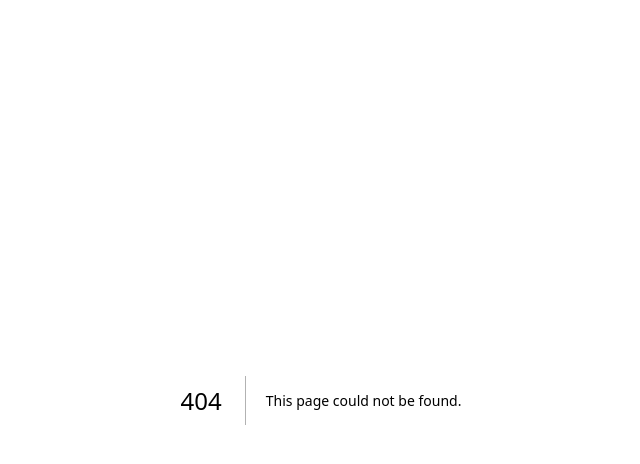
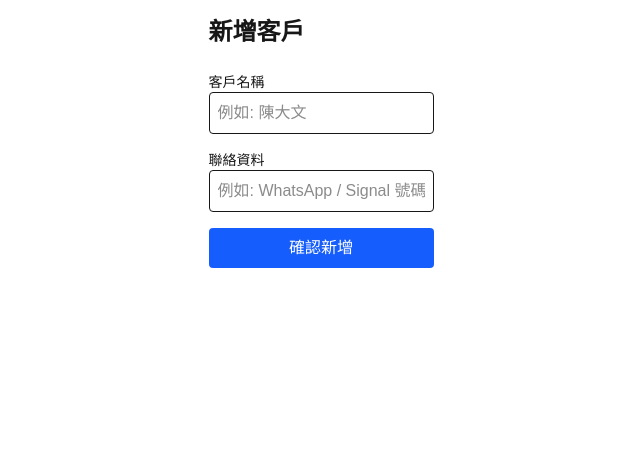
Before and after one commit to funcardboy/proxy-shopping-app, a Next.js app: page /add-customer in a window 1280 px wide. Before the commit this address had no page. Shown: the top 464 px of the page, without its empty margins (319-959 px from the left). Built offline with nearby package versions, Linux system fonts and the light colour scheme.

Commit message:
Add 'Add Customer' feature

```diff
--- /dev/null
+++ b/src/app/add-customer/page.tsx
@@ -0,0 +1,72 @@
+"use client";
+
+import { useState } from "react";
+import { useRouter } from "next/navigation";
+
+export default function AddCustomer() {
+  const router = useRouter();
+  const [loading, setLoading] = useState(false);
+
+  const [formData, setFormData] = useState({
+    name: "",
+    contact: "",
+  });
+
+  const handleSubmit = async (e: React.FormEvent) => {
+    e.preventDefault();
+    setLoading(true);
+
+    try {
+      const res = await fetch("/api/customers", {
+        method: "POST",
+        headers: { "Content-Type": "application/json" },
+        body: JSON.stringify(formData),
+      });
+
+      if (res.ok) {
+        router.push("/");
+      }
+    } catch (error) {
+      console.error("Failed to add customer", error);
+    } finally {
+      setLoading(false);
+    }
+  };
+
+  return (
+    <main className="p-4 max-w-lg mx-auto">
+      <h1 className="text-2xl font-bold mb-6">新增客戶</h1>
+      <form onSubmit={handleSubmit} className="space-y-4">
+        <div>
+          <label className="block text-sm font-medium">客戶名稱</label>
+          <input
+            className="w-full border p-2 rounded"
+            type="text"
+            value={formData.name}
+            onChange={(e) => setFormData({ ...formData, name: e.target.value })}
+            required
+            placeholder="例如: 陳大文"
+          />
+        </div>
+        <div>
+          <label className="block text-sm font-medium">聯絡資料</label>
+          <input
+            className="w-full border p-2 rounded"
+            type="text"
+            value={formData.contact}
+            onChange={(e) => setFormData({ ...formData, contact: e.target.value })}
+            required
+            placeholder="例如: WhatsApp / Signal 號碼"
+          />
+        </div>
+        <button
+          type="submit"
+          className="w-full bg-blue-600 text-white p-2 rounded hover:bg-blue-700 disabled:opacity-50"
+          disabled={loading}
+        >
+          {loading ? "處理中..." : "確認新增"}
+        </button>
+      </form>
+    </main>
+  );
+}
--- a/src/app/page.tsx
+++ b/src/app/page.tsx
@@ -62,6 +62,9 @@ export default function Dashboard() {
       <header className="flex flex-col sm:flex-row justify-between items-start sm:items-center gap-4 mb-8">
         <h1 className="text-2xl font-bold">代購管理儀表板</h1>
         <div className="flex w-full sm:w-auto gap-2">
+          <Link href="/add-customer" className="flex-1 sm:flex-none text-center bg-gray-600 text-white px-4 py-2 rounded-md hover:bg-gray-700">
+            + 客戶
+          </Link>
           <Link href="/add-item" className="flex-1 sm:flex-none text-center bg-blue-600 text-white px-4 py-2 rounded-md hover:bg-blue-700">
             + 貨品
           </Link>
```
